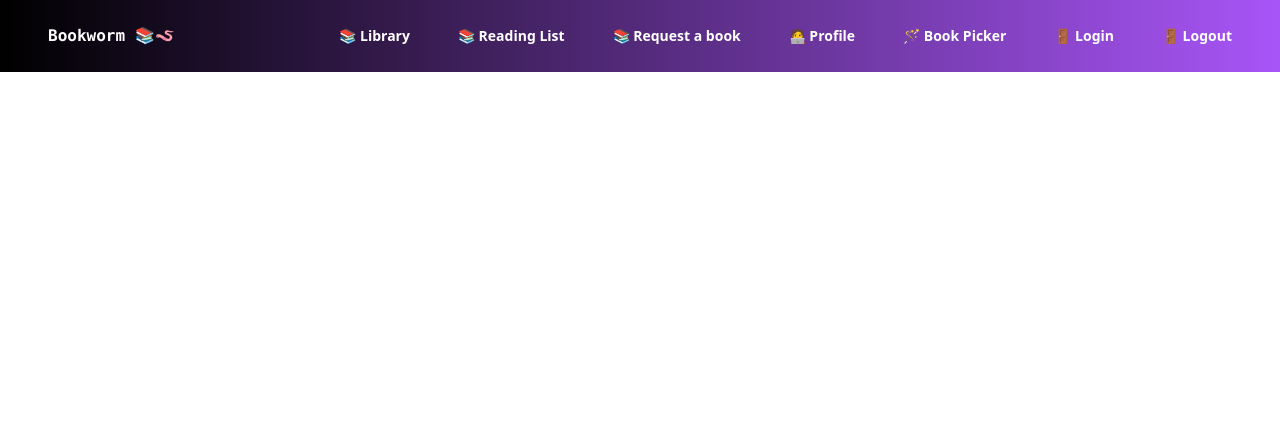
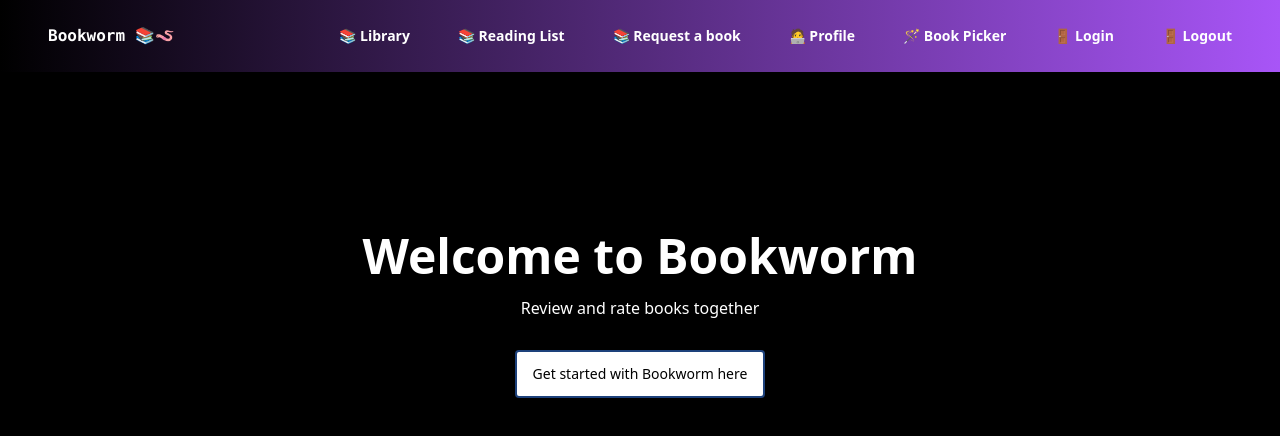
Before and after one commit to tanishqalt/bookworm-angular, an Angular app: page / in a window 1280 px wide. Shown: the top 436 px of the page. Built offline with nearby package versions, Linux system fonts and the light colour scheme.

Commit message:
Added the home

```diff
--- a/src/app/app-routing.module.ts
+++ b/src/app/app-routing.module.ts
@@ -1,6 +1,7 @@
 import { NgModule } from '@angular/core';
 import { RouterModule, Routes } from '@angular/router';
 import { AppComponent } from './app.component';
+import { HomeComponent } from './components/home/home.component';
 import { InventoryComponent } from './components/library/inventory/inventory.component';
 import { ListOfUsersComponent } from './components/library/list-of-users/list-of-users.component';
 import { ReadingRadarComponent } from './components/library/reading-radar/reading-radar.component';
@@ -14,6 +15,10 @@ import { RequestFormComponent } from './components/user/request-form/request-for
 import { UserProfileComponent } from './components/user/user-profile/user-profile.component';
 
 const routes: Routes = [
+  {
+    path: '',
+    component: HomeComponent,
+  },
   {
     path: 'user/book-browser',
     component: BookBrowserComponent,
--- a/src/app/app.module.ts
+++ b/src/app/app.module.ts
@@ -15,6 +15,7 @@ import { ReadingRadarComponent } from './components/library/reading-radar/readin
 import { RequestListComponent } from './components/library/request-list/request-list.component';
 import { RegisterUserComponent } from './components/user/register-user/register-user.component';
 import { SingleBookComponent } from './components/user/single-book/single-book.component';
+import { HomeComponent } from './components/home/home.component';
 
 @NgModule({
   declarations: [
@@ -32,6 +33,7 @@ import { SingleBookComponent } from './components/user/single-book/single-book.c
     RequestListComponent,
     RegisterUserComponent,
     SingleBookComponent,
+    HomeComponent,
   ],
   imports: [BrowserModule, AppRoutingModule],
   providers: [],
--- /dev/null
+++ b/src/app/components/home/home.component.html
@@ -0,0 +1,9 @@
+<div class="min-h-screen bg-black">
+  <div class="py-40 text-center">
+    <h1 class="text-5xl font-bold text-white">Welcome to Bookworm</h1>
+    <p class="mt-4 text-white">Review and rate books together</p>
+    <button class="px-4 py-3 mt-8 text-sm bg-white rounded-sm ring-2">
+      Get started with Bookworm here
+    </button>
+  </div>
+</div>
--- /dev/null
+++ b/src/app/components/home/home.component.ts
@@ -0,0 +1,15 @@
+import { Component, OnInit } from '@angular/core';
+
+@Component({
+  selector: 'app-home',
+  templateUrl: './home.component.html',
+  styleUrls: ['./home.component.css']
+})
+export class HomeComponent implements OnInit {
+
+  constructor() { }
+
+  ngOnInit(): void {
+  }
+
+}
```
Also changed, not shown: src/app/components/home/home.component.css (added), 1 other file (tests, documents, lock files or other folders).
